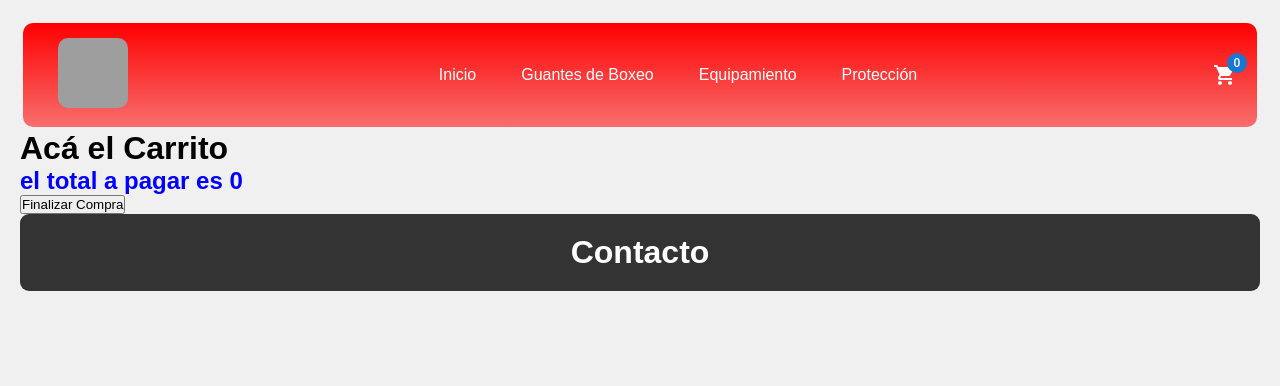
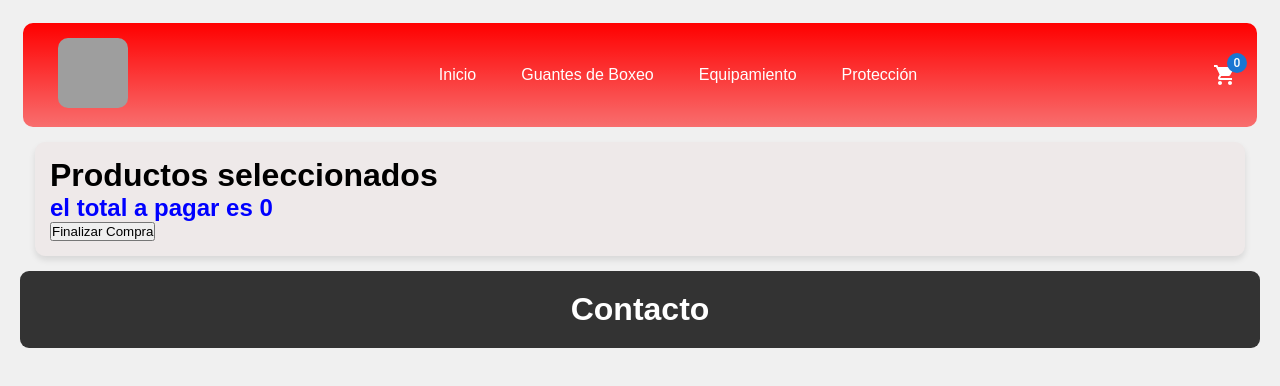
Before and after one commit to Julianm510/muriels, a React (Vite) app: page /cart in a window 1280 px wide. Shown: the top 386 px of the page. Built offline with nearby package versions, Linux system fonts and the light colour scheme; grey boxes are pictures that could not be loaded.

Commit message:
agregando styles

```diff
--- a/src/components/common/cartWidget/Card/Card.jsx
+++ b/src/components/common/cartWidget/Card/Card.jsx
@@ -31,7 +31,7 @@ export const Card = ({ title, price, id, image }) => {
           <img className="producto" src={image} />
 
           <h3>Producto: {title}</h3>
-          <h3>Precio: {price}</h3>
+          <h3>Precio: ${price}</h3>
           <Link to={`/itemDetail/${id}`}>
             <button>Detalles</button>
           </Link>
--- a/src/components/common/cartWidget/Card/card.css
+++ b/src/components/common/cartWidget/Card/card.css
@@ -39,6 +39,8 @@ body {
   transition: transform 0.3s ease;
   padding: 15px;
   margin: 15px;
+  display: grid;
+  place-items: center;
 }
 
 .card:hover {
--- a/src/components/common/cartWidget/CartWidget.jsx
+++ b/src/components/common/cartWidget/CartWidget.jsx
@@ -3,15 +3,18 @@ import { useContext } from "react";
 import { CartContext } from "../../../context/CartContext";
 import Badge from "@mui/material/Badge";
 import ShoppingCartIcon from "@mui/icons-material/ShoppingCart";
+import "./cartWidget.css";
 
 export const CartWidget = () => {
   const { cart } = useContext(CartContext);
 
   return (
-    <Link to="/cart">
-      <Badge badgeContent={cart.length} color="primary" showZero="true">
-        <ShoppingCartIcon />
-      </Badge>
-    </Link>
+    <div>
+      <Link to="/cart">
+        <Badge badgeContent={cart.length} color="primary" showZero="true">
+          <ShoppingCartIcon />
+        </Badge>
+      </Link>
+    </div>
   );
 };
--- a/src/components/pages/ItemDetail/ItemDetail.jsx
+++ b/src/components/pages/ItemDetail/ItemDetail.jsx
@@ -4,8 +4,8 @@ import { Counter } from "../../common/Counter/Counter";
 const ItemDetail = ({ item, agregarAlCarrito, totalInCart }) => {
   return (
     <div>
-      <div className="card-grid">
-        <div className="card">
+      <div className="tarjet-grid">
+        <div className="tarjet">
           <h2>{item.title}</h2>
           <img className="producto1" src={item.image} />
           <Counter
--- a/src/components/pages/ItemDetail/itemDetails.css
+++ b/src/components/pages/ItemDetail/itemDetails.css
@@ -11,16 +11,17 @@ body {
 }
 
 /* Estilo del contenedor de las tarjetas */
-.card-grid {
+.tarjet-grid {
   display: grid;
   /* Creará tantas columnas como sea posible con un ancho mínimo de 250px */
   gap: 20px;
   max-width: 350px; /* Limitar el ancho máximo */
   margin: 0 auto;
+  padding: 25px;
 }
 
 /* Estilo de cada tarjeta */
-.card {
+.tarjet {
   background-color: rgb(215, 206, 206);
   padding: 20px;
   border-radius: 10px;
--- a/src/components/pages/cart/CartContainer.jsx
+++ b/src/components/pages/cart/CartContainer.jsx
@@ -1,6 +1,7 @@
 import React, { useContext } from "react";
 import { Link } from "react-router-dom";
 import { CartContext } from "../../../context/CartContext";
+import "./cartcontainer.css";
 
 export const CartContainer = () => {
   const { cart, resetCart, removeById, getTotalAmount } =
@@ -9,8 +10,9 @@ export const CartContainer = () => {
   let totalCarrito = getTotalAmount();
 
   return (
-    <div>
-      <h1> Acá el Carrito</h1>
+    <div className="cart">
+      <div className="card-cart">
+        <h1> Productos seleccionados</h1>
 
         {cart.map((product) => {
           return (
@@ -30,7 +32,9 @@ export const CartContainer = () => {
           );
         })}
 
-      {cart.length > 0 && <button onClick={resetCart}>Limpiar carrito</button>}
+        {cart.length > 0 && (
+          <button onClick={resetCart}>Limpiar carrito</button>
+        )}
 
         <h2 style={{ color: cart.length > 0 ? "red" : "blue" }}>
           el total a pagar es {totalCarrito}
@@ -40,5 +44,6 @@ export const CartContainer = () => {
           <button>Finalizar Compra</button>
         </Link>
       </div>
+    </div>
   );
 };
--- /dev/null
+++ b/src/components/pages/cart/cartcontainer.css
@@ -0,0 +1,29 @@
+.contenedor {
+  background: rgb(211, 203, 203);
+}
+.altura {
+  height: 100vh;
+  display: grid;
+  justify-content: flex-start;
+  place-items: center;
+}
+
+.cart {
+  background-color: rgb(238, 233, 233);
+  padding: 20px;
+  border-radius: 10px;
+  box-shadow: 0 4px 6px rgba(0, 0, 0, 0.1);
+  transition: transform 0.3s ease;
+  padding: 15px;
+  margin: 15px;
+}
+
+.card h3 {
+  font-size: 1rem;
+  margin-bottom: 10px;
+}
+
+.card p {
+  font-size: 1rem;
+  color: #555;
+}
--- a/src/components/pages/itemListContainer/itemListContainer.css
+++ b/src/components/pages/itemListContainer/itemListContainer.css
@@ -1,10 +1,16 @@
+* {
+  margin: 0;
+  padding: 0;
+  box-sizing: border-box;
+}
 .pantalla {
   background: rgb(171, 167, 167);
   display: grid;
   grid-template-columns: repeat(4, 1fr);
-  grid-template-rows: repeat(5, 1fr);
+
   grid-column-gap: 15px;
   grid-row-gap: 15px;
+  height: 100%;
 }
 .prod {
   text-align: center;
```
Lines whose indentation alone changed are shown as unchanged.
